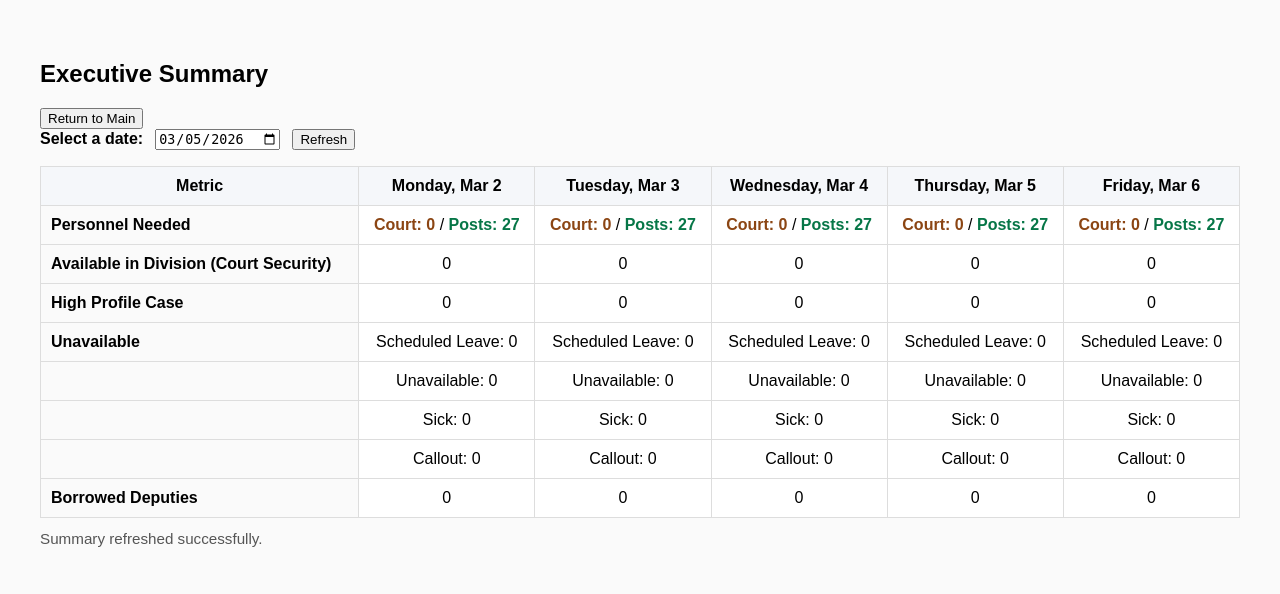
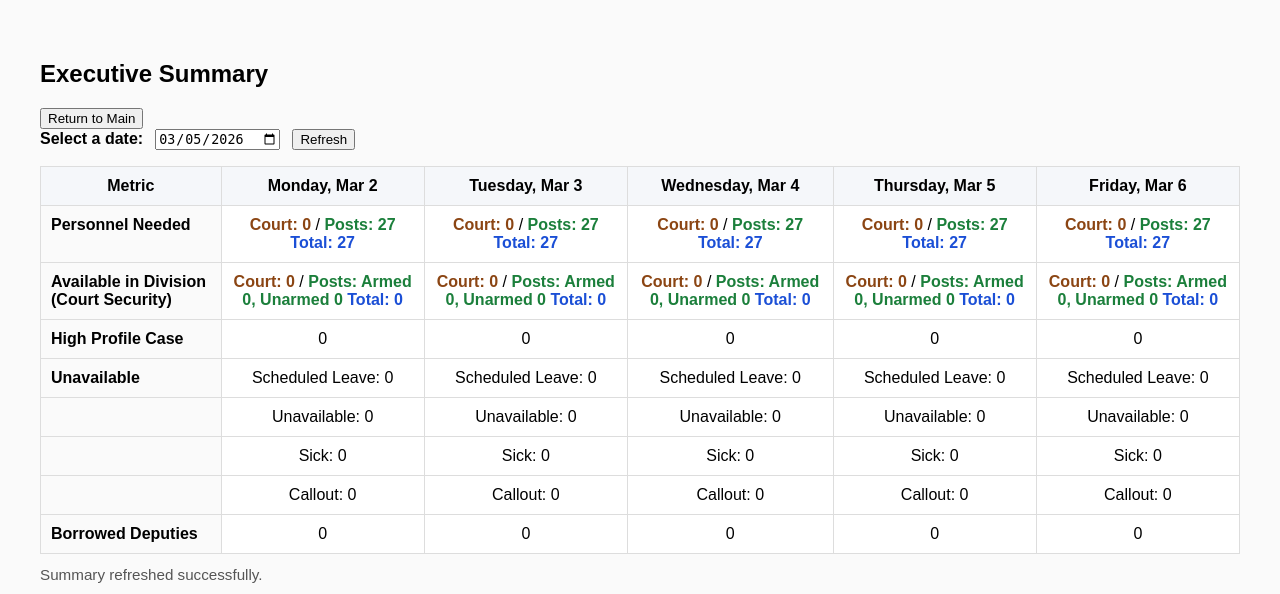
Before and after one commit to kisangseo/court-scheduling, a Flask app: page /executive-summary in a window 1280 px wide. Shown: the top 594 px of the page. Run offline with Flask 3, Linux system fonts and the light colour scheme; data that the repository does not hold is empty.

Commit message:
Update executive summary personnel and availability breakdown

```diff
--- a/templates/executive_summary.html
+++ b/templates/executive_summary.html
@@ -51,6 +51,16 @@
 
         .metric-brown {
             color: #8b4513;
+            font-weight: 700;
+        }
+
+        .metric-green {
+            color: #1b7f3b;
+            font-weight: 700;
+        }
+
+        .metric-blue {
+            color: #1b4fd6;
             font-weight: 700;
         }
     </style>
@@ -189,6 +199,33 @@ function getUnavailableBreakdown(status) {
     };
 }
 
+function normalizeStatus(status) {
+    return (status || '').toString().trim().toLowerCase();
+}
+
+function isOutStatus(status) {
+    const normalized = normalizeStatus(status);
+    if (!normalized) return false;
+
+    return normalized.includes('sick')
+        || normalized.includes('leave')
+        || normalized.includes('light duty')
+        || normalized === 'ld'
+        || normalized.includes(' ld')
+        || normalized.includes('unavailable')
+        || normalized.includes('callout')
+        || normalized.includes('out');
+}
+
+function normalizeCapacityTag(deputy) {
+    return (deputy.capacity_tag || deputy.capability_tag || '').toString().trim().toUpperCase();
+}
+
+function isCourtCapable(deputy) {
+    const tag = normalizeCapacityTag(deputy);
+    return tag === 'F' || tag === 'SPO';
+}
+
 function parseAssignedMemberValue(value) {
     const text = (value || '').trim();
     if (!text) return [];
@@ -288,11 +325,11 @@ async function loadSummary() {
                 totals.callout += breakdown.callout;
                 return totals;
             }, { sick: 0, unavailable: 0, leave: 0, callout: 0 });
-            const unavailableAnyCount = courtSecurityDeputies.filter(dep => {
-                const breakdown = getUnavailableBreakdown(dep.current_status);
-                return breakdown.sick || breakdown.unavailable || breakdown.leave || breakdown.callout;
-            }).length;
-            const availableCount = courtSecurityDeputies.length - unavailableAnyCount;
+            const availableCourtSecurity = courtSecurityDeputies.filter(dep => !isOutStatus(dep.current_status));
+            const availableCount = availableCourtSecurity.length;
+            const availableCourtCapableCount = availableCourtSecurity.filter(isCourtCapable).length;
+            const availableArmedCount = availableCourtCapableCount;
+            const availableUnarmedCount = Math.max(availableCount - availableArmedCount, 0);
             const borrowedCount = countBorrowedDeputies(assignments, deputies);
             const neededBreakdown = getNeededBreakdownFromAssignments(assignments);
             const highProfileCaseCount = countHighProfileCases(courtroomMetaRows);
@@ -302,6 +339,9 @@ async function loadSummary() {
                 neededCourts: neededBreakdown.courts,
                 neededPosts: neededBreakdown.posts,
                 available: availableCount,
+                availableCourts: availableCourtCapableCount,
+                availablePostsArmed: availableArmedCount,
+                availablePostsUnarmed: availableUnarmedCount,
                 highProfileCases: highProfileCaseCount,
                 unavailableBreakdown,
                 borrowed: borrowedCount
@@ -318,8 +358,8 @@ async function loadSummary() {
 
 function renderSummary(dayResults) {
     const headers = dayResults.map(day => `<th>${day.label}</th>`).join('');
-    const neededCells = dayResults.map(day => `<td><span class="metric-brown">Court: ${day.neededCourts || 0}</span> / <span class="metric-green">Posts: ${day.neededPosts || 0}</span></td>`).join('');
-    const availableCells = dayResults.map(day => `<td>${day.available}</td>`).join('');
+    const neededCells = dayResults.map(day => `<td><span class="metric-brown">Court: ${day.neededCourts || 0}</span> / <span class="metric-green">Posts: ${day.neededPosts || 0}</span> <span class="metric-blue">Total: ${day.needed || 0}</span></td>`).join('');
+    const availableCells = dayResults.map(day => `<td><span class="metric-brown">Court: ${day.availableCourts || 0}</span> / <span class="metric-green">Posts: Armed ${day.availablePostsArmed || 0}, Unarmed ${day.availablePostsUnarmed || 0}</span> <span class="metric-blue">Total: ${day.available || 0}</span></td>`).join('');
     const highProfileCells = dayResults.map(day => `<td>${day.highProfileCases || 0}</td>`).join('');
     const leaveCells = dayResults.map(day => `<td>Scheduled Leave: ${day.unavailableBreakdown.leave}</td>`).join('');
     const unavailableCells = dayResults.map(day => `<td>Unavailable: ${day.unavailableBreakdown.unavailable}</td>`).join('');
```
